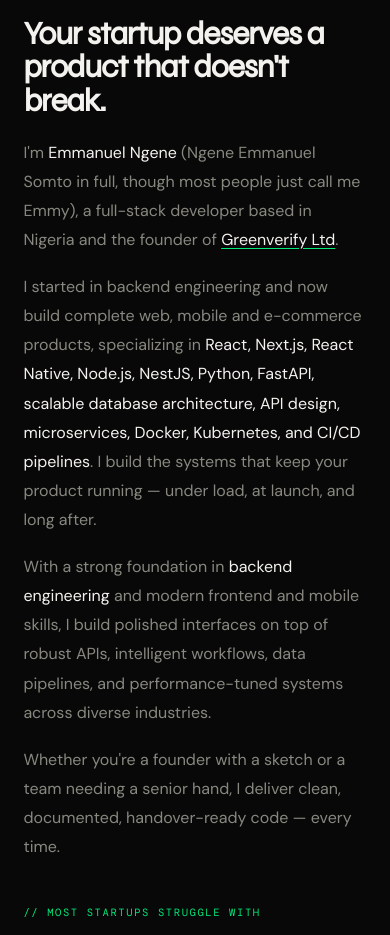
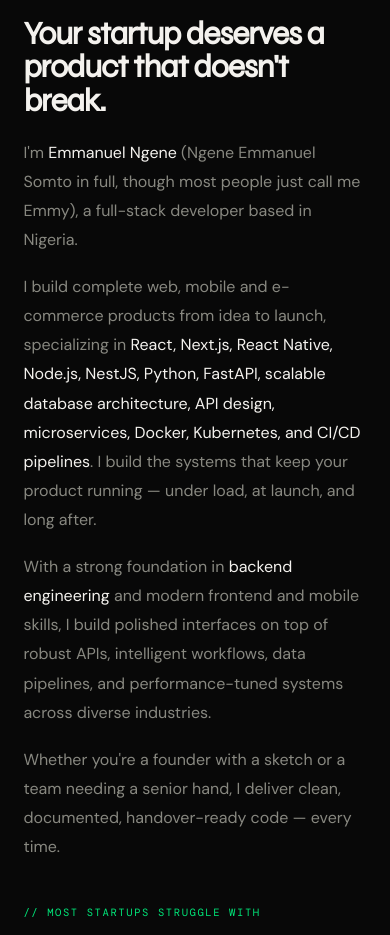
Before and after one commit to Emmy-py/emmanuelngene, a React (Vite) app: page / in a window 390 px wide. Shown: the part 1381-2316 px from the top of the page. Built offline with nearby package versions, Linux system fonts and the light colour scheme.

Commit message:
Remove Greenverify Ltd founder claim and reword About intro
Drops the founder line from About, the Person description, llms.txt and the
Organization/worksFor structured data. Replaces "I started in backend engineering"
with "I build complete web, mobile and e-commerce products from idea to launch".

```diff
--- a/src/components/About.jsx
+++ b/src/components/About.jsx
@@ -35,15 +35,11 @@ export default function About() {
             <p>
               I'm <strong className="font-medium text-fg">Emmanuel Ngene</strong> (Ngene Emmanuel
               Somto in full, though most people just call me Emmy), a full-stack developer based in
-              Nigeria and the founder of{" "}
-              <a href="/projects/greenverify" className="text-fg underline decoration-accent underline-offset-3 hover:text-accent">
-                Greenverify Ltd
-              </a>
-              .
+              Nigeria.
             </p>
             <p>
-              I started in backend engineering and now build complete
-              web, mobile and e-commerce products, specializing in{" "}
+              I build complete web, mobile and e-commerce products from idea to launch, specializing
+              in{" "}
               <strong className="font-medium text-fg">
                 React, Next.js, React Native, Node.js, NestJS, Python, FastAPI, scalable database
                 architecture, API design, microservices, Docker, Kubernetes, and CI/CD pipelines
--- a/src/entry-server.jsx
+++ b/src/entry-server.jsx
@@ -34,7 +34,7 @@ export function llmsTxt() {
 
 > ${PERSON.description}
 
-Emmanuel Ngene, also known as Ngene Emmanuel Somto or "Emmy" (brand: emmycodes / Emmy.codes), is a full-stack developer based in Nigeria and the founder of Greenverify Ltd. He builds production-ready web and mobile products end to end: React, Next.js and React Native on the frontend; Node.js, NestJS, Python and FastAPI on the backend; PostgreSQL and MongoDB for data. He is available for freelance work.
+Emmanuel Ngene, also known as Ngene Emmanuel Somto or "Emmy" (brand: emmycodes / Emmy.codes), is a full-stack developer based in Nigeria. He builds production-ready web and mobile products end to end: React, Next.js and React Native on the frontend; Node.js, NestJS, Python and FastAPI on the backend; PostgreSQL and MongoDB for data. He is available for freelance work.
 
 ## Key pages
 
--- a/src/seo.js
+++ b/src/seo.js
@@ -3,7 +3,6 @@ import { OG_IMAGE, PERSON, PERSON_PHOTO, SITE_URL, SOCIAL_PROFILES, absoluteUrl
 
 const PERSON_ID = `${SITE_URL}/#person`;
 const WEBSITE_ID = `${SITE_URL}/#website`;
-const ORG_ID = `${SITE_URL}/#greenverify`;
 
 export const projectPath = (project) => `/projects/${project.slug}`;
 
@@ -23,18 +22,7 @@ function personNode() {
     nationality: { "@type": "Country", name: "Nigeria" },
     address: { "@type": "PostalAddress", addressCountry: "NG" },
     knowsAbout: PERSON.knowsAbout,
-    worksFor: { "@id": ORG_ID },
     sameAs: SOCIAL_PROFILES,
-  };
-}
-
-function organizationNode() {
-  return {
-    "@type": "Organization",
-    "@id": ORG_ID,
-    name: PERSON.company.name,
-    url: PERSON.company.url,
-    founder: { "@id": PERSON_ID },
   };
 }
 
@@ -93,7 +81,6 @@ export function homeMeta(lastmod) {
         hasPart: PROJECTS.map((project) => ({ "@id": `${absoluteUrl(projectPath(project))}#project` })),
       },
       personNode(),
-      organizationNode(),
       ...PROJECTS.map(projectNode),
     ]),
   };
@@ -128,7 +115,6 @@ export function projectMeta(project) {
       },
       projectNode(project),
       personNode(),
-      organizationNode(),
     ]),
   };
 }
--- a/src/site.js
+++ b/src/site.js
@@ -17,7 +17,7 @@ export const PERSON = {
   alternateNames: ["Ngene Emmanuel Somto", "Ngene Emmanuel", "Emmy", "emmycodes"],
   jobTitle: "Full-Stack Software Developer",
   description:
-    "Emmanuel Ngene (Emmy) is a full-stack software developer in Nigeria and the founder of Greenverify Ltd, building scalable web and mobile apps for startups and organizations.",
+    "Emmanuel Ngene (Emmy) is a full-stack software developer in Nigeria, building scalable web and mobile apps for startups and organizations.",
   email: "emmanuelngene145@gmail.com",
   knowsAbout: [
     "React",
@@ -41,7 +41,6 @@ export const PERSON = {
     "CI/CD",
     "Full-stack web development",
   ],
-  company: { name: "Greenverify Ltd", url: "https://greenverify.com.ng" },
 };
 
 export const absoluteUrl = (path) => SITE_URL + path;
```
Also changed, not shown: 2 other files (tests, documents, lock files or other folders).
